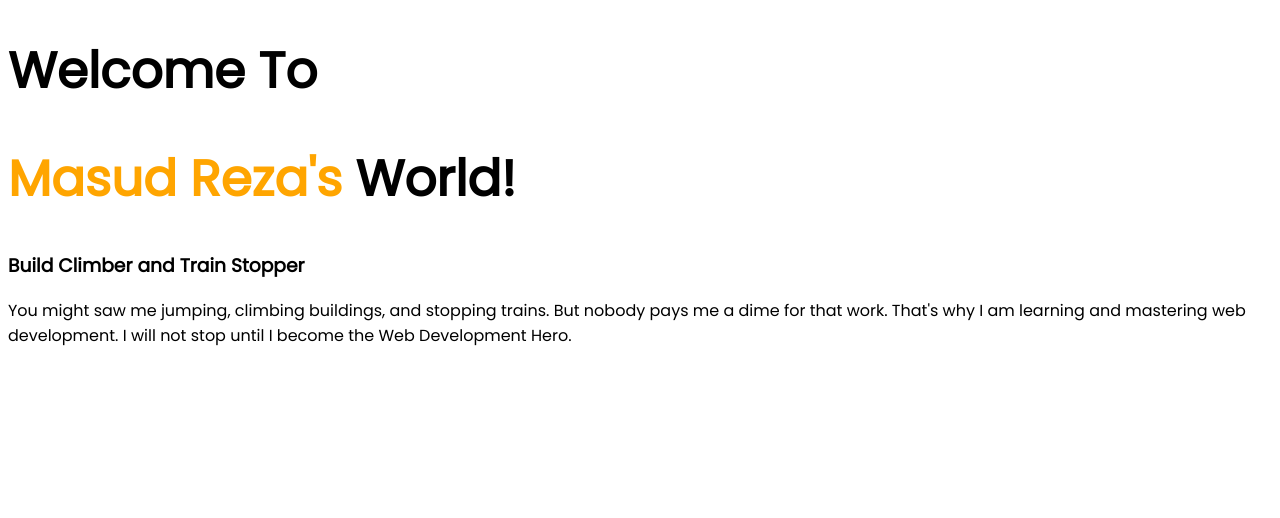
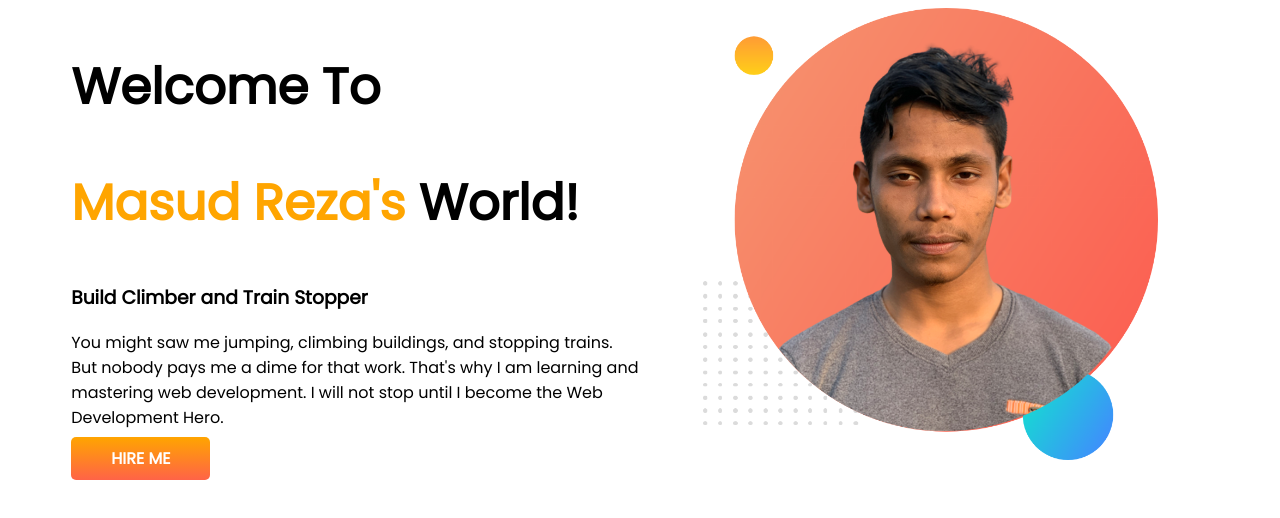
Before and after one commit to rezainiet/portfolio, a plain HTML site: page index.html in a window 1280 px wide. Drawn offline with Linux system fonts and the light colour scheme.

Commit message:
button added

```diff
--- a/index.html
+++ b/index.html
@@ -1,5 +1,6 @@
 <!DOCTYPE html>
 <html lang="en">
+
 <head>
     <meta charset="UTF-8">
     <meta http-equiv="X-UA-Compatible" content="IE=edge">
@@ -7,10 +8,24 @@
     <link rel="stylesheet" href="style.css">
     <title>My Portfolio Website</title>
 </head>
+
 <body>
-    <h1>Welcome To</h1>
-    <h1><span style="color: #FFA500;">Masud Reza's</span> World!</h1>
-    <h3>Build Climber and Train Stopper</h3>
-    <p>You might saw me jumping, climbing buildings, and stopping trains. But nobody pays me a dime for that work. That's why I am learning and mastering web development. I will not stop until I become the Web Development Hero.</p>
+    <section>
+        <div class="half-width">
+            <h1>Welcome To</h1>
+            <h1><span style="color: #FFA500;">Masud Reza's</span> World!</h1>
+            <h3>Build Climber and Train Stopper</h3>
+            <p>You might saw me jumping, climbing buildings, and stopping trains. But nobody pays me a dime for that
+                work.
+                That's why I am learning and mastering web development. I will not stop until I become the Web
+                Development
+                Hero.</p>
+            <a class="hire-button" target="blank" href="#">HIRE ME</a>
+        </div>
+        <div class="half-width">
+            <img src="./images/masud-reza.png" alt="Masud Reza">
+        </div>
+    </section>
 </body>
+
 </html>
--- a/style.css
+++ b/style.css
@@ -6,3 +6,21 @@ body{
 h1{
     font-size: 50px;
 }
+section{
+    display: flex;
+}
+.half-width{
+    width: 50%;
+    padding-left: 5%;
+}
+.half-width img{
+    width: 80%;
+}
+.hire-button{
+    text-decoration: none;
+    padding: 10px 40px;
+    border-radius: 5PX;
+    background-image: linear-gradient(orange, tomato);
+    color: white;
+    font-weight: 700;
+}
```
